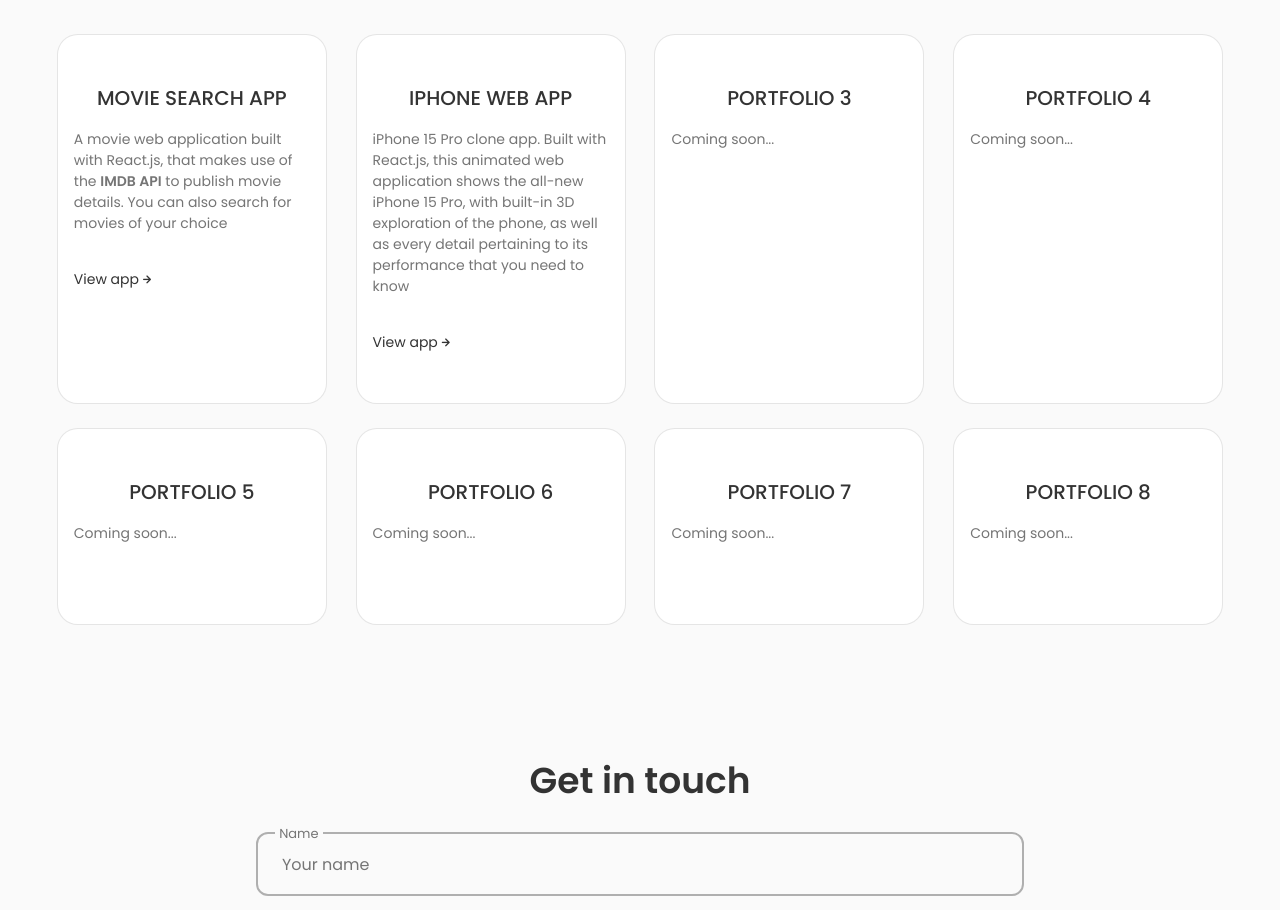
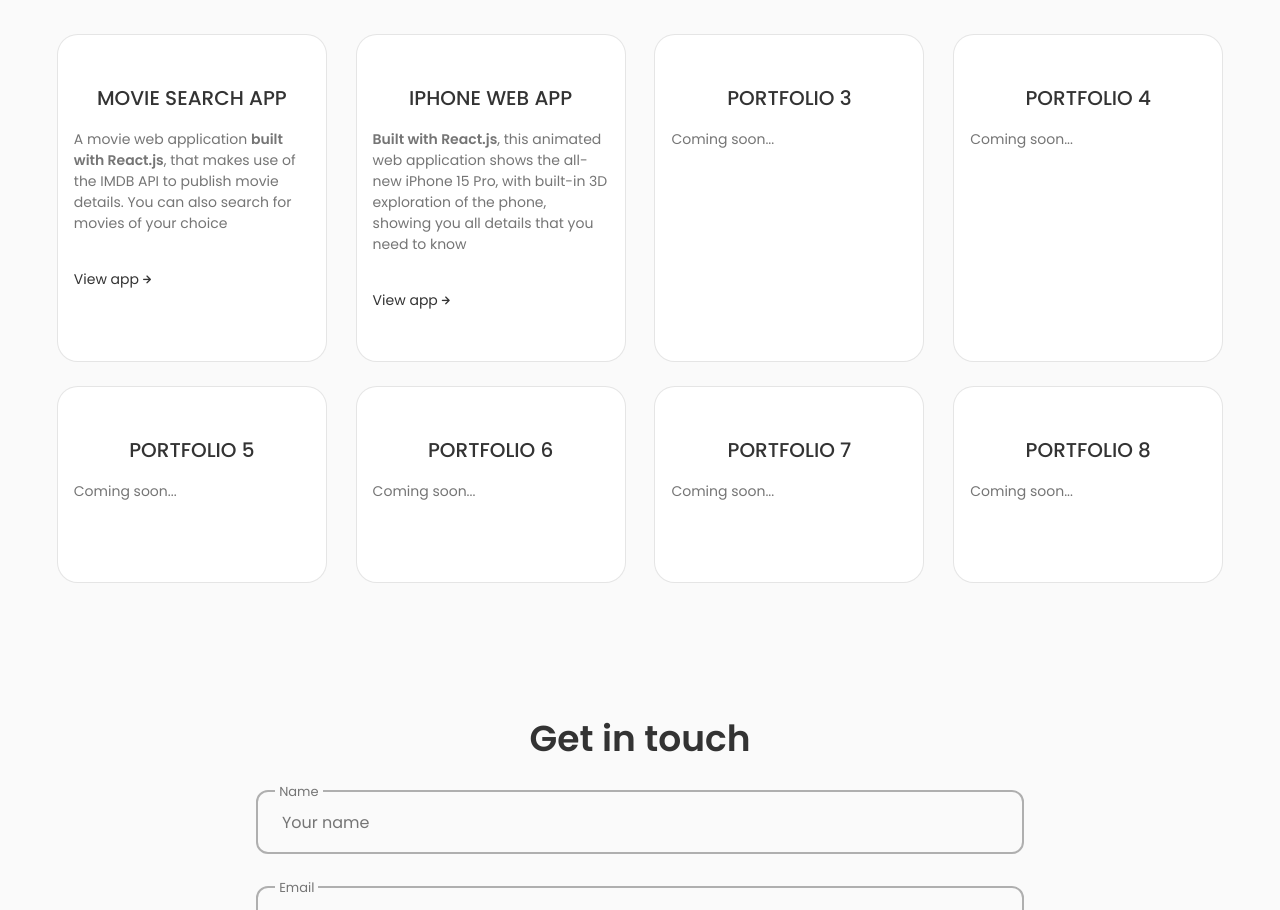
Before and after one commit to Fred-Michael/portfolio-app, a React (Create React App) app: page / in a window 1280 px wide. Shown: the part 1300-2210 px from the top of the page. Built offline with nearby package versions, Linux system fonts and the light colour scheme.

Commit message:
minor changes

```diff
--- a/src/components/portfolio/Portfolio.jsx
+++ b/src/components/portfolio/Portfolio.jsx
@@ -9,14 +9,14 @@ const Portfolio = () => {
             <div className="services_container container grid">
                 <div className="services_content">
                     <h3 className="services_title">MOVIE SEARCH APP</h3>
-                    <p className="services_modal-description">A movie web application built with React.js, that makes use of the <b>IMDB API</b> to publish movie details. You can also search for movies of your choice</p>
+                    <p className="services_modal-description">A movie web application <b>built with React.js</b>, that makes use of the IMDB API to publish movie details. You can also search for movies of your choice</p>
 
                     <a href='https://movieappsearch.netlify.app/' target='_blank' rel="noopener noreferrer" className="services_button">View app <i className="uil uil-arrow-right services_button-icon"></i></a>
                 </div>
 
                 <div className="services_content">
                     <h3 className="services_title">IPHONE WEB APP</h3>
-                    <p className="services_modal-description">iPhone 15 Pro clone app. Built with React.js, this animated web application shows the all-new iPhone 15 Pro, with built-in 3D exploration of the phone, as well as every detail pertaining to its performance that you need to know</p>
+                    <p className="services_modal-description"><b>Built with React.js</b>, this animated web application shows the all-new iPhone 15 Pro, with built-in 3D exploration of the phone, showing you all details that you need to know</p>
 
                     <a href='https://victorious-bay-0d2fcc50f.5.azurestaticapps.net/' target='_blank' rel='noopener noreferrer' className='services_button'>View app <i className='uil uil-arrow-right services_button-icon'></i></a>
                 </div>
```
